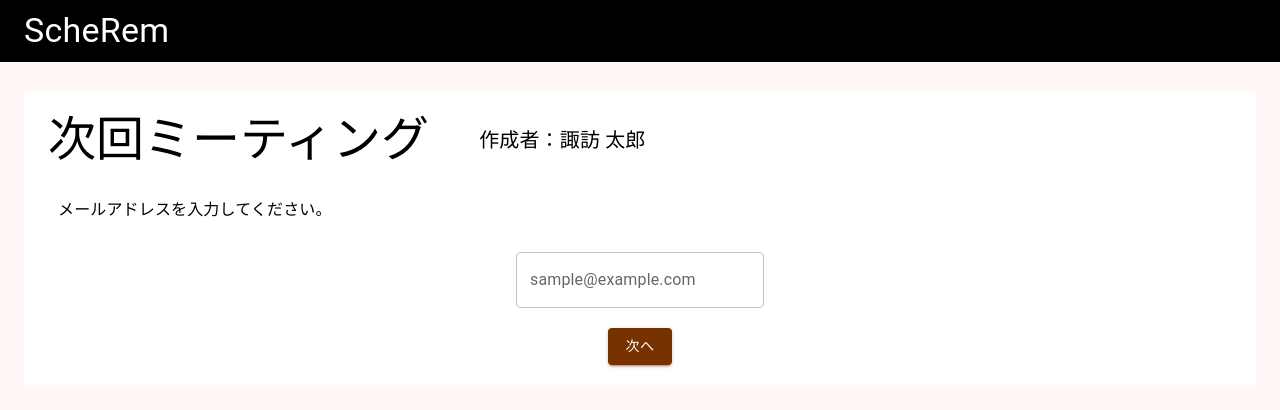
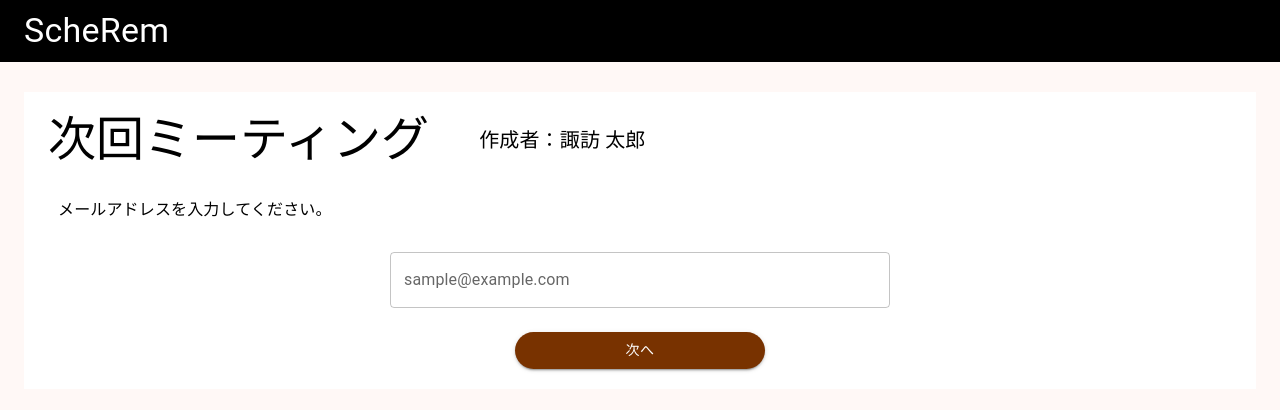
Before and after one commit to mochi-yu/sche-rem-next, a Next.js app: page /email/1 in a window 1280 px wide. Shown: the top 410 px of the page. Built offline with nearby package versions, Linux system fonts and the light colour scheme.

Commit message:
fix: フォームとボタンをコンポーネント化

```diff
--- /dev/null
+++ b/app/email/[groupID]/input_email_form.tsx
@@ -0,0 +1,22 @@
+'use client'
+
+import { Stack, TextField } from "@mui/material";
+import { ScheRemButtonPrimary } from "@/components/sche_rem_button_primary";
+
+export function InputEmailForm() {
+  return (
+    <>
+      <Stack alignItems="center" spacing={3}>
+        <TextField
+          id="outlined-basic"
+          label="sample@example.com"
+          variant="outlined"
+          sx={{width: "80%", maxWidth: "500px"}}
+        />
+        <ScheRemButtonPrimary clickHandler={() => {console.log("clicked.");}}>
+          次へ
+        </ScheRemButtonPrimary>
+      </Stack>
+    </>
+  );
+}
--- a/app/email/[groupID]/page.tsx
+++ b/app/email/[groupID]/page.tsx
@@ -1,4 +1,5 @@
-import { Typography, Container, Stack, TextField, Button } from "@mui/material"
+import { Typography, Container, Stack} from "@mui/material"
+import { InputEmailForm } from "./input_email_form";
 
 export default function EmailPage({params} : {params: {groupID: string}}) {
   const sampleData = {
@@ -40,12 +41,7 @@ export default function EmailPage({params} : {params: {groupID: string}}) {
             メールアドレスを入力してください。
           </Typography>
 
-          <Stack alignItems="center">
-            <TextField id="outlined-basic" label="sample@example.com" variant="outlined"/>
-            <Button variant="contained" sx={{bgcolor: "#783200", mt: "20px"}}>
-              次へ
-            </Button>
-          </Stack>
+          <InputEmailForm />
         </Container>
       </Container>
     </>
--- /dev/null
+++ b/components/sche_rem_button_primary.tsx
@@ -0,0 +1,23 @@
+'use client'
+
+import { Button } from "@mui/material";
+import { MouseEventHandler, ReactNode } from "react";
+
+interface Props {
+  clickHandler: MouseEventHandler,
+  children: ReactNode,
+}
+
+export function ScheRemButtonPrimary({children, clickHandler}: Props) {
+  return (
+    <>
+      <Button
+        variant="contained"
+        sx={{bgcolor:  "#783200", maxWidth: "250px", borderRadius: "20px", width: "70%"}}
+        onClick={clickHandler}
+      >
+        {children}
+      </Button>
+    </>
+  )
+}
```
